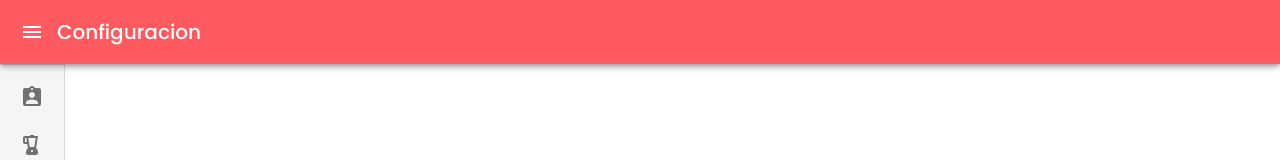
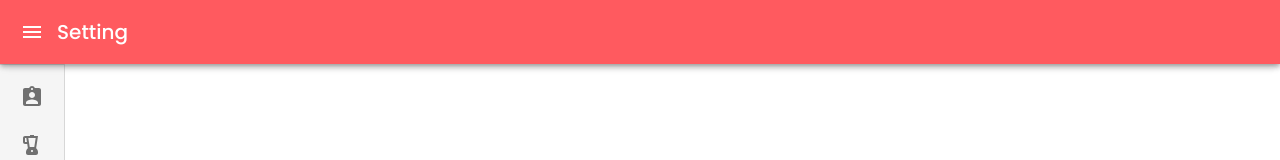
Before and after one commit to yinwm88/Repertorio-de-recetas, a React (Create React App) app in the folder app/frontend/: page /settings in a window 1280 px wide. Shown: the top 160 px of the page. Built offline with nearby package versions, Linux system fonts and the light colour scheme.

Commit message:
diseño primera paginad e config

```diff
--- a/app/frontend/src/Componentes/Configuracion.js
+++ b/app/frontend/src/Componentes/Configuracion.js
@@ -126,7 +126,7 @@ export default function MiniDrawer() {
             <MenuIcon />
           </IconButton>
           <Typography variant="h6" noWrap component="div">
-            Configuracion
+            Setting
           </Typography>
         </Toolbar>
       </AppBar>
```
